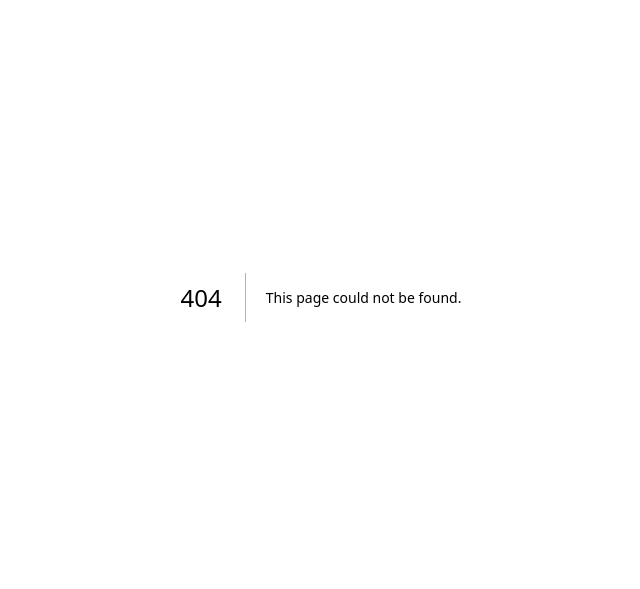
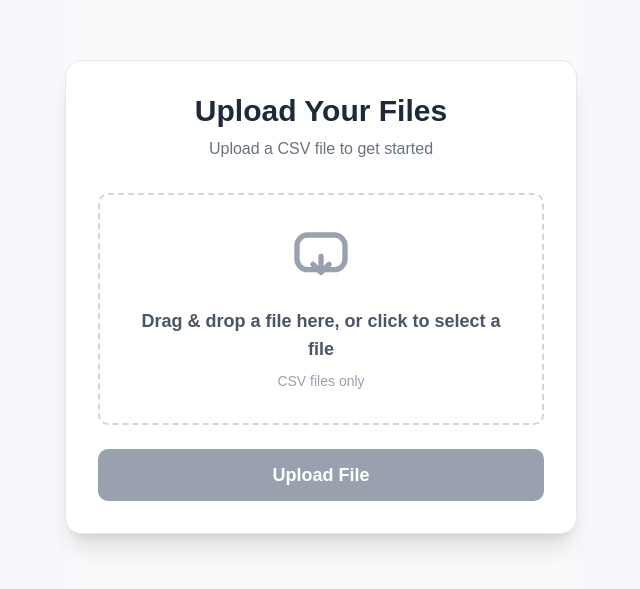
Before and after one commit to Helixz-Echo/lms, a Next.js app in the folder echo/: page /dashboard/admin/upload in a window 1280 px wide. Before the commit this address had no page. Shown: the part 103-692 px from the top of the page, without its empty margins (319-959 px from the left). Built offline with nearby package versions, Linux system fonts and the light colour scheme.

Commit message:
feat:add missing file

```diff
--- /dev/null
+++ b/echo/app/dashboard/admin/upload/page.tsx
@@ -0,0 +1,9 @@
+import Uploader from "@/modules/component/Uploader";
+
+export default function UploadPage() {
+    return (
+        <div className="h-screen flex items-center justify-center">
+            <Uploader />
+        </div>
+    );
+}
```
